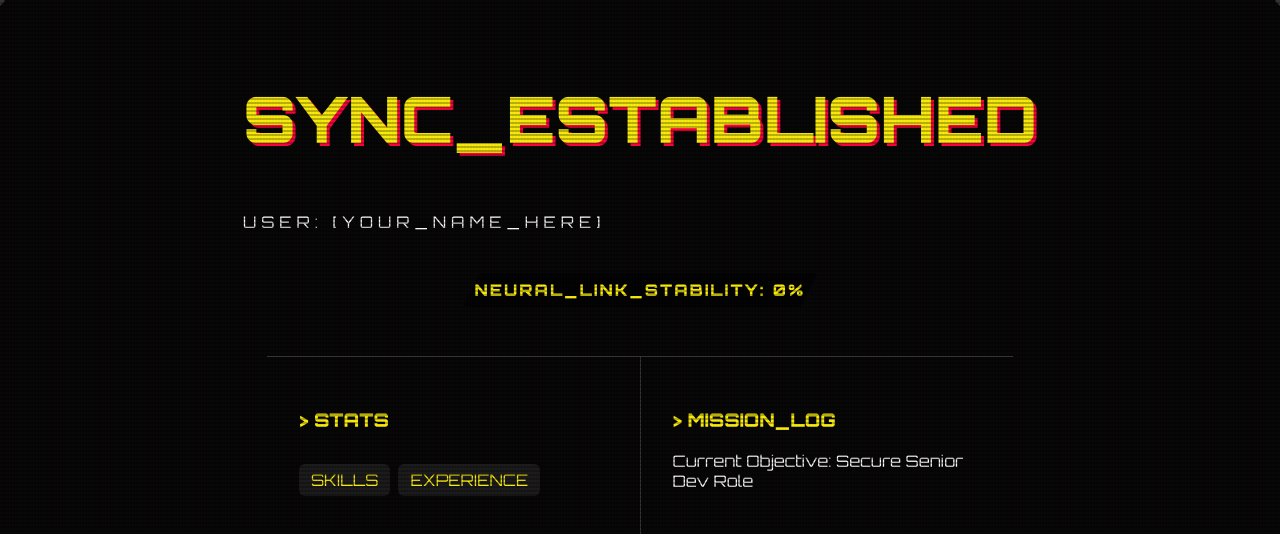
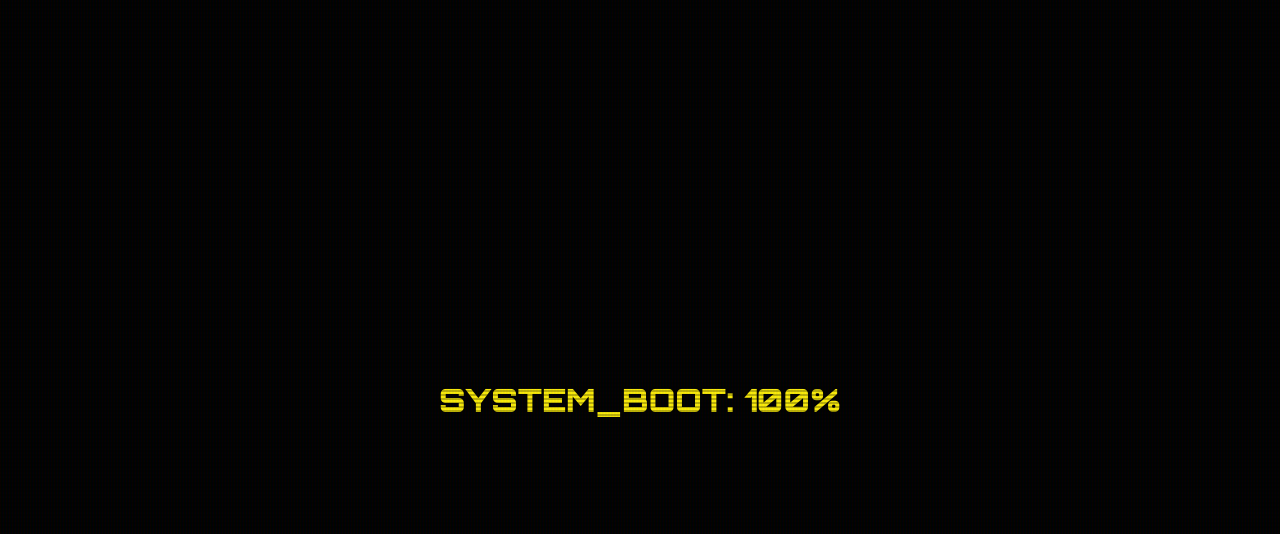
Before and after one commit to TheRisenUndead/CyberpunkCV, a React (Vite) app: page / in a window 1280 px wide. Shown: the top 534 px of the page. Built offline with nearby package versions, Linux system fonts and the light colour scheme.

Commit message:
added loading

```diff
--- a/src/App.jsx
+++ b/src/App.jsx
@@ -1,45 +1,14 @@
 import { useState } from 'react'
 import './App.css'
+import LoadingScreen from './LoadingScreen';
 
 function App() {
   const [count, setCount] = useState(0)
 
   return (
-    <main id="center">
-      <div className="ticks"></div>
+  <LoadingScreen />
+  )
 
-      <section className="hero">
-        <h1 style={{
-          fontSize: '4rem',
-          color: 'var(--accent)',
-          textShadow: '3px 3px var(--accent-border)'
-        }}>
-          SYNC_ESTABLISHED
-        </h1>
-        <p style={{ color: 'white', letterSpacing: '5px' }}>
-          USER: [YOUR_NAME_HERE]
-        </p>
-      </section>
-
-      <div className="counter" onClick={() => setCount((c) => c + 1)}>
-        NEURAL_LINK_STABILITY: {count}%
-      </div>
-
-      <div id="next-steps">
-        <div id="docs">
-          <h3>{">"} STATS</h3>
-          <ul>
-            <li><a href="#">SKILLS</a></li>
-            <li><a href="#">EXPERIENCE</a></li>
-          </ul>
-        </div>
-        <div>
-          <h3>{">"} MISSION_LOG</h3>
-          <p style={{ color: 'white' }}>Current Objective: Secure Senior Dev Role</p>
-        </div>
-      </div>
-    </main>
-  )
 }
 
 export default App
--- /dev/null
+++ b/src/LoadingScreen.jsx
@@ -0,0 +1,41 @@
+import { useState, useEffect } from 'react';
+
+export default function LoadingScreen() {
+  // 1. Set up our "Memory". We start at 0.
+  const [progress, setProgress] = useState(0);
+
+  // 2. Set up our "Time". This runs once when the screen loads.
+  useEffect(() => {
+    // Create a timer that ticks every 50ms
+    const timer = setInterval(() => {
+      setProgress((oldProgress) => {
+        // If we hit 100, stop the timer!
+        if (oldProgress >= 100) {
+          clearInterval(timer);
+          return 100;
+        }
+        // Otherwise, add 1
+        return oldProgress + 1;
+      });
+    }, 50);
+
+    // This is cleanup: if the component is destroyed, kill the timer.
+    return () => clearInterval(timer);
+  }, []); // The empty brackets mean "only run this setup once"
+
+  // 3. What we actually see on screen
+  return (
+    <div style={{
+      height: '100vh',
+      width: '100vw',
+      backgroundColor: 'black',
+      color: 'var(--accent)', // Using our yellow from index.css
+      display: 'flex',
+      alignItems: 'center',
+      justifyContent: 'center',
+      fontFamily: 'Orbitron, sans-serif'
+    }}>
+      <h1>SYSTEM_BOOT: {progress}%</h1>
+    </div>
+  );
+}
```
